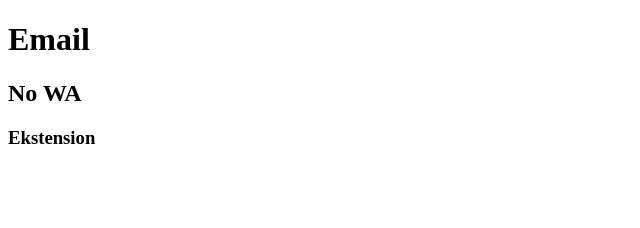
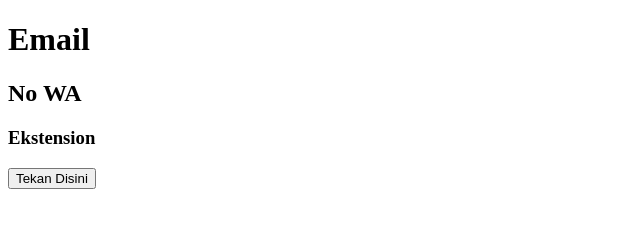
Before and after one commit to Stardustzy/belajarFullstack, a plain HTML site: page contact-us.html in a window 1280 px wide. Shown: the whole page, without its empty margins (0-640 px from the left). Drawn offline with Linux system fonts and the light colour scheme.

Commit message:
Menambahkan Button Contact

```diff
--- a/contact-us.html
+++ b/contact-us.html
@@ -9,5 +9,7 @@
     <h1>Email</h1>
     <h2>No WA</h2>
     <h3>Ekstension</h3>
+
+    <button>Tekan Disini</button>
 </body>
 </html>
```
